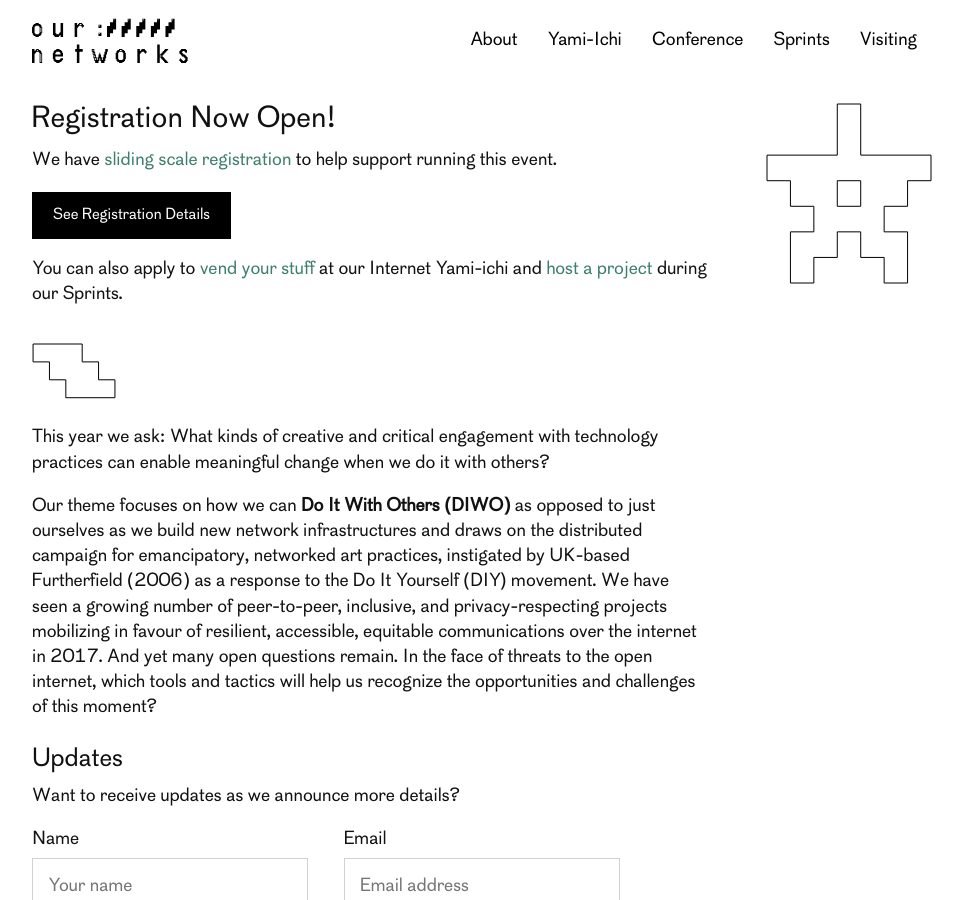
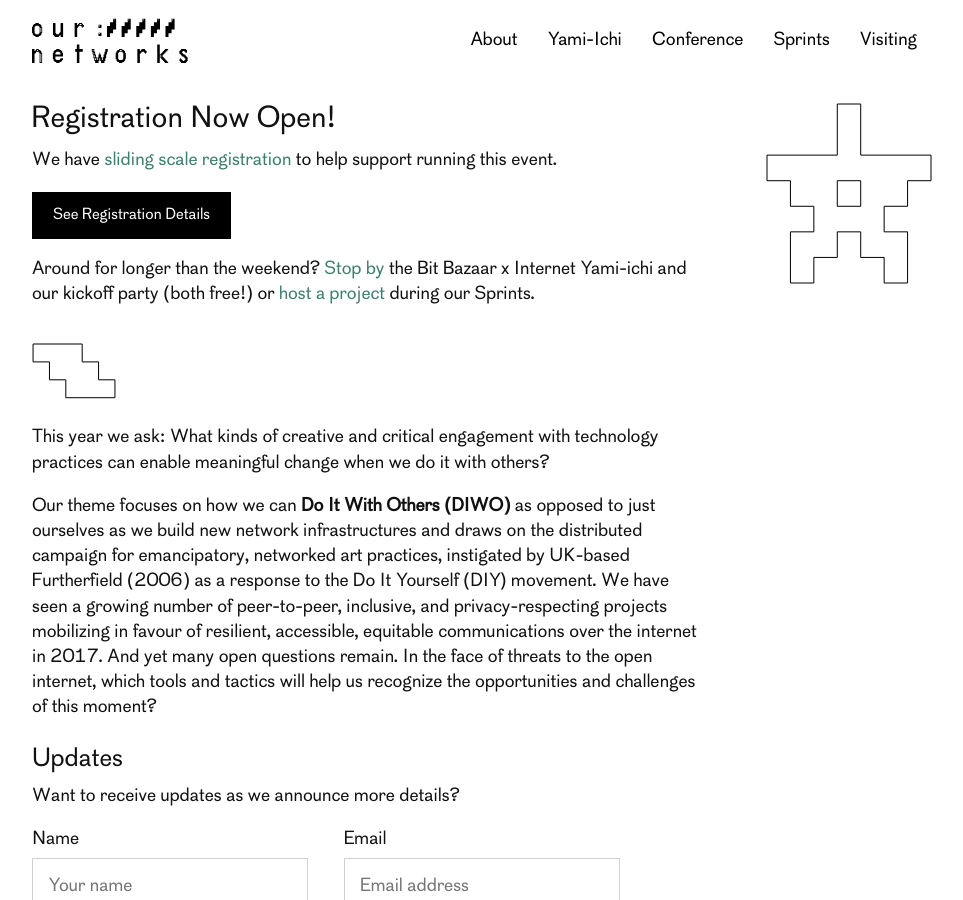
Before and after one commit to ournetworks/ournetworks.ca, a Jekyll site: the page built from index.md, in a window 1280 px wide and 900 px high, scrolled down 520 px. Shown: the whole window, without its empty margins (158-1121 px from the left). Built offline with Jekyll 4.4.1, drawn with Linux system fonts in a browser that asks for light colours.

Commit message:
update yamiichi mention on index

```diff
--- a/index.md
+++ b/index.md
@@ -12,7 +12,7 @@
   <p>
     <a class="button button-primary compact" href="/conference/#registration">See Registration Details</a>
   </p>
-  <p>You can also apply to <a href="/yami-ichi/">vend your stuff</a> at our Internet Yami-ichi and <a href="/sprints/">host a project</a> during our Sprints.
+  <p>Around for longer than the weekend? <a href="/yami-ichi/">Stop by</a> the Bit Bazaar x Internet Yami-ichi and our kickoff party (both free!) or <a href="/sprints/">host a project</a> during our Sprints.
   </p>
 
 </div>
```
